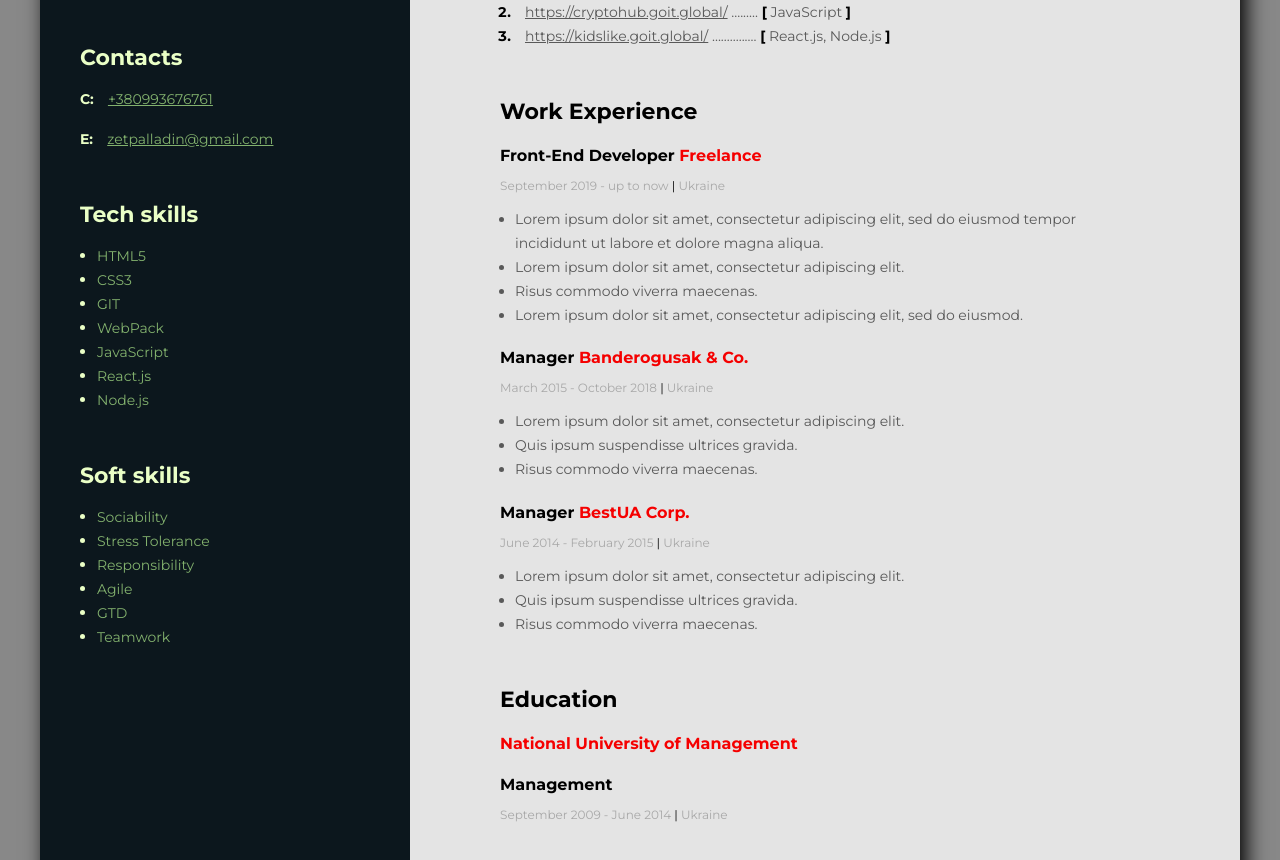
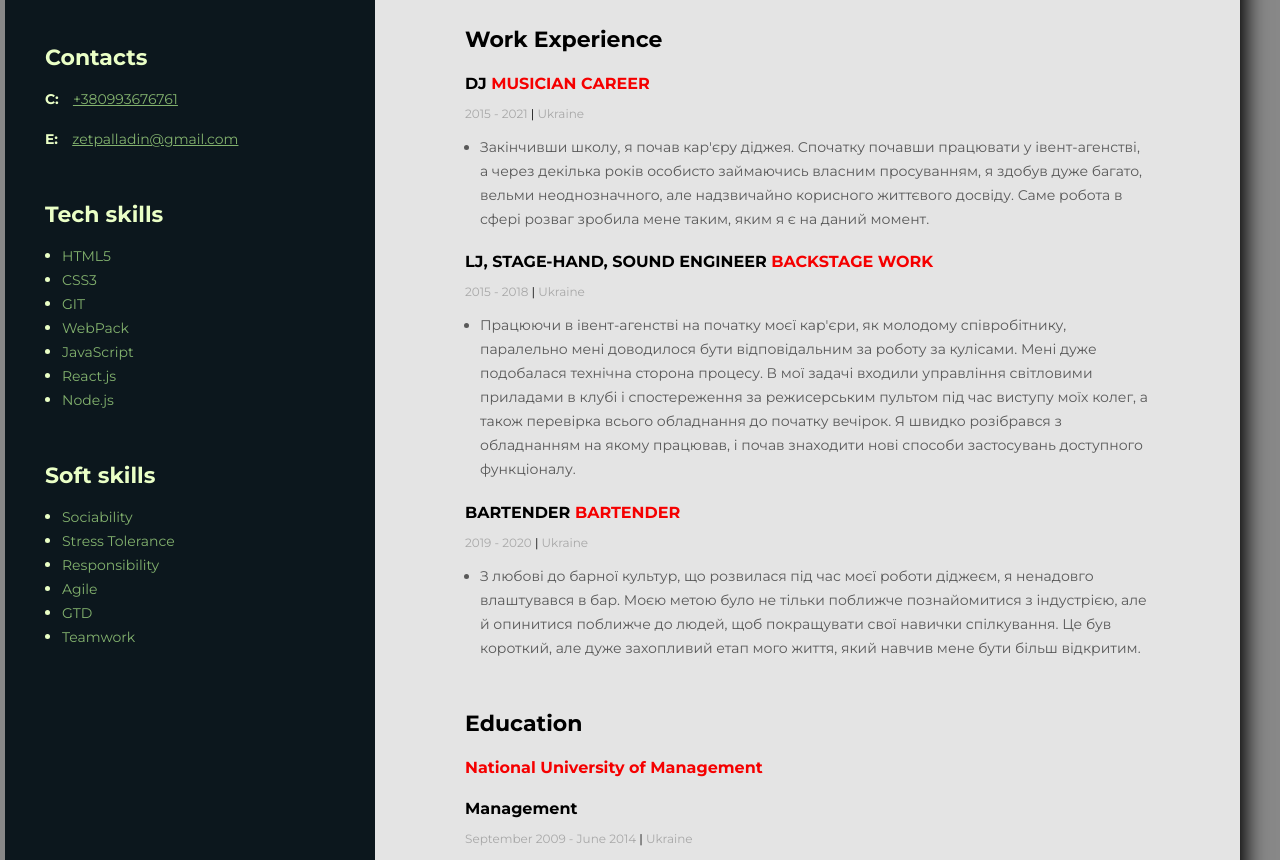
Before and after one commit to NUMO-UA/resume-project, a plain HTML site: page index.html in a window 1280 px wide. Shown: the part 551-1411 px from the top of the page. Drawn offline with Linux system fonts and the light colour scheme.

Commit message:
second commit

```diff
--- a/index.html
+++ b/index.html
@@ -55,51 +55,30 @@
             <div class="workxp">
                 <h3 class="title">Work Experience</h3>
                 <div>
-                    <h4 class="work_position">Front-End Developer<span class="organisation"> Freelance </span> </h4>
-                    <p class="period">September 2019 - up to now <span class="line">|</span>     Ukraine</p>
+                    <h4 class="work_position">DJ<span class="organisation"> MUSICIAN CAREER </span> </h4>
+                    <p class="period">2015 - 2021 <span class="line">|</span>     Ukraine</p>
                     <ul class="work_list">
                         <li class="work_list_item">
-                            Lorem ipsum dolor sit amet, consectetur adipiscing elit, sed do eiusmod tempor incididunt ut labore et dolore magna aliqua.
-                        </li>
-                        <li class="work_list_item">
-                            Lorem ipsum dolor sit amet, consectetur adipiscing elit.
-                        </li>
-                        <li class="work_list_item">
-                            Risus commodo viverra maecenas.
-                        </li>
-                        <li class="work_list_item">
-                            Lorem ipsum dolor sit amet, consectetur adipiscing elit, sed do eiusmod.
+                            Закінчивши школу, я почав кар'єру діджея. Спочатку почавши працювати у івент-агенстві, а через декілька років особисто займаючись власним просуванням, я здобув дуже багато, вельми неоднозначного, але надзвичайно корисного життєвого досвіду. Саме робота в сфері розваг зробила мене таким, яким я є на даний момент.
                         </li>
                     </ul>
                 </div>
                 <div>
-                    <h4 class="work_position">  Manager <span class="organisation">Banderogusak & Co. </span>  </h4>
-                    <p class="period">March 2015 - October 2018 <span class="line">|</span>      Ukraine</p>
+                    <h4 class="work_position"> LJ, STAGE-HAND, SOUND ENGINEER <span class="organisation">BACKSTAGE WORK</span>  </h4>
+                    <p class="period">2015 - 2018 <span class="line">|</span>      Ukraine</p>
                     <ul class="work_list">
                         <li class="work_list_item">
-                            Lorem ipsum dolor sit amet, consectetur adipiscing elit.
-                        </li>
-                        <li class="work_list_item">
-                            Quis ipsum suspendisse ultrices gravida.
-                        </li>
-                        <li class="work_list_item">
-                            Risus commodo viverra maecenas.
+                            Працюючи в івент-агенстві на початку моєї кар'єри, як молодому співробітнику, паралельно мені доводилося бути відповідальним за роботу за кулісами. Мені дуже подобалася технічна сторона процесу. В мої задачі входили управління світловими приладами в клубі і спостереження за режисерським пультом під час виступу моїх колег, а також перевірка всього обладнання до початку вечірок. Я швидко розібрався з обладнанням на якому працював, і почав знаходити нові способи застосувань доступного функціоналу.
                         </li>
                     </ul>
 
                 </div>
                 <div>
-                    <h4 class="work_position">  Manager <span class="organisation"> BestUA Corp. </span>  </h4>
-                    <p class="period">June 2014 - February 2015 <span class="line">|</span>      Ukraine</p>
+                    <h4 class="work_position">  BARTENDER <span class="organisation"> BARTENDER </span>  </h4>
+                    <p class="period">2019 - 2020 <span class="line">|</span>      Ukraine</p>
                     <ul class="work_list">
                         <li class="work_list_item">
-                            Lorem ipsum dolor sit amet, consectetur adipiscing elit.
-                        </li>
-                        <li class="work_list_item">
-                            Quis ipsum suspendisse ultrices gravida.
-                        </li>
-                        <li class="work_list_item">
-                            Risus commodo viverra maecenas.
+                            З любові до барної культур, що розвилася під час моєї роботи діджеєм, я ненадовго влаштувався в бар. Моєю метою було не тільки поближче познайомитися з індустрією, але й опинитися поближче до людей, щоб покращувати свої навички спілкування. Це був короткий, але дуже захопливий етап мого життя, який навчив мене бути більш відкритим.
                         </li>
                     </ul>
 
--- a/styles/styles.css
+++ b/styles/styles.css
@@ -48,7 +48,7 @@ body {
   font-size: 14px;
   line-height: 24px;
   color: #000000;
-  width: 400px;
+  width: 685px;
 }
 /* project styles */
 .projects {
```
